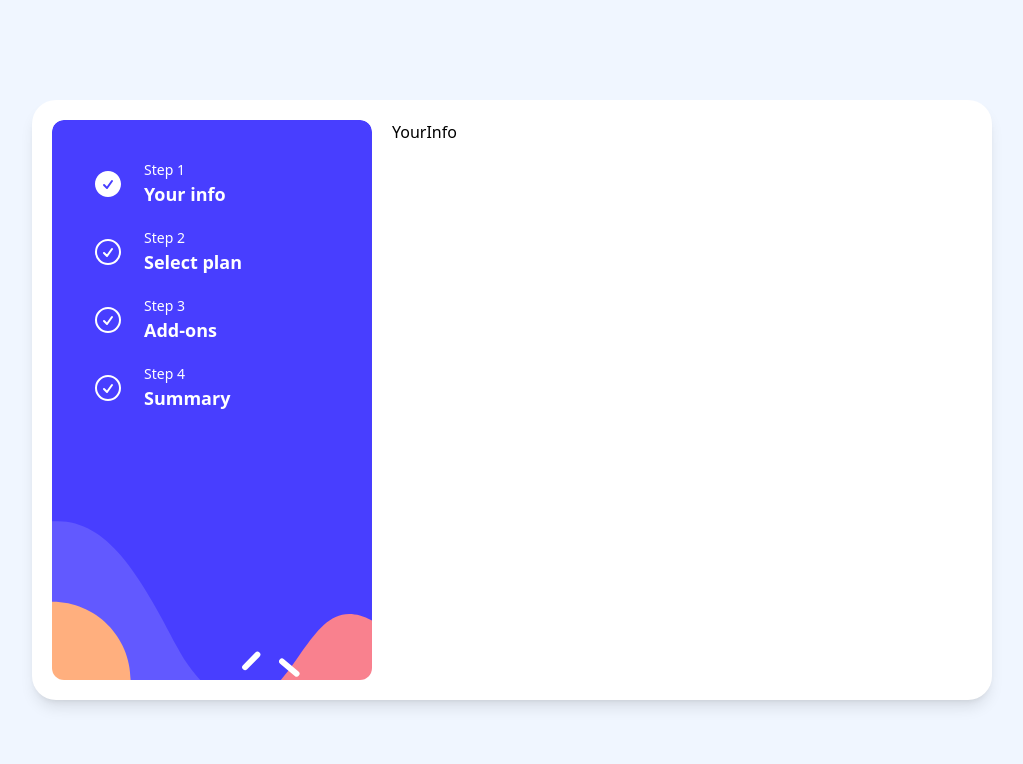
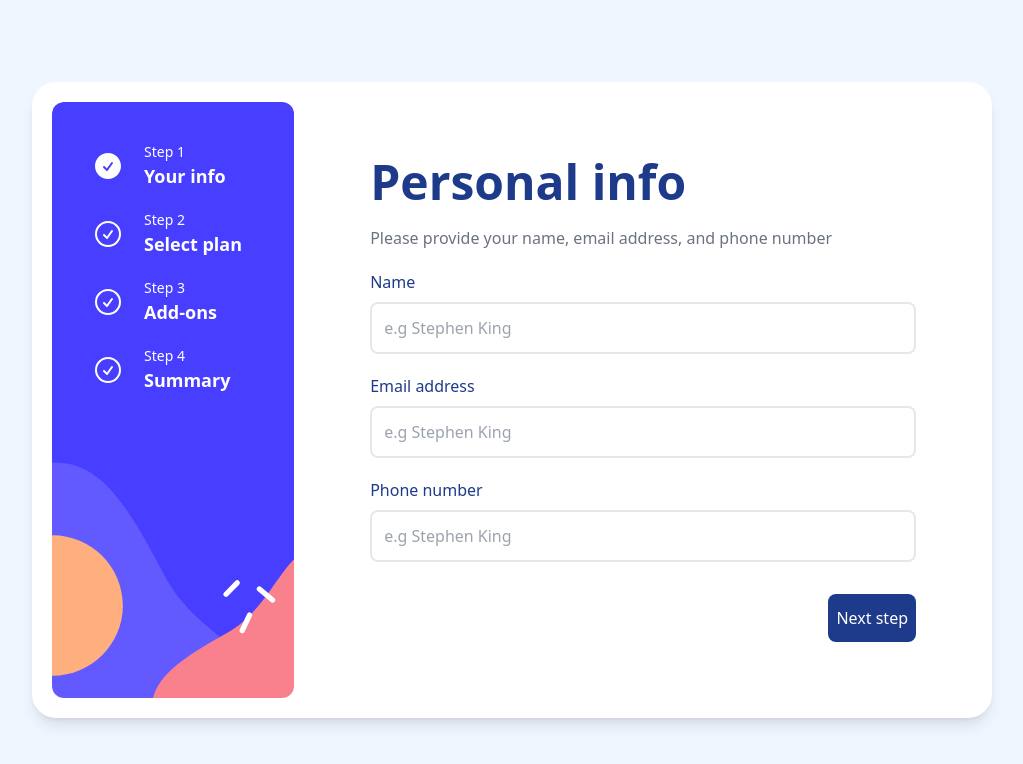
Before and after one commit to randreu28/react-practice, a React (Vite) app: page / in a window 1280 px wide. Shown: the top 764 px of the page, without its empty margins (128-1151 px from the left). Built offline with nearby package versions, Linux system fonts and the light colour scheme.

Commit message:
Creates Your info layout

```diff
--- a/src/components/Card.tsx
+++ b/src/components/Card.tsx
@@ -10,7 +10,7 @@ export default function Card({ children }: Props) {
 
   return (
     <div className="flex h-screen items-center justify-center">
-      <div className="flex-cols m-auto flex h-3/4 w-3/4 gap-5 rounded-3xl bg-white p-5 shadow-lg">
+      <div className="flex-cols m-auto flex  w-3/4 max-w-6xl gap-5 rounded-3xl bg-white p-5 shadow-lg">
         <div
           className="hidden w-80 space-y-5 rounded-xl bg-cover p-10 text-white lg:block"
           style={{ backgroundImage: "url(/bg-sidebar-desktop.svg)" }}
@@ -19,7 +19,7 @@ export default function Card({ children }: Props) {
             return <Step title={title} currentStep={number + 1} key={number} />;
           })}
         </div>
-        <div className="">{children}</div>
+        <div className="w-full space-y-5 p-5 md:p-14">{children}</div>
       </div>
     </div>
   );
--- a/src/components/steps/YourInfo.tsx
+++ b/src/components/steps/YourInfo.tsx
@@ -1,3 +1,44 @@
 export default function YourInfo() {
-  return <div>YourInfo</div>;
+  return (
+    <>
+      <h1 className="text-3xl font-bold text-blue-900 lg:text-5xl">
+        Personal info
+      </h1>
+      <p className="text-gray-500">
+        Please provide your name, email address, and phone number
+      </p>
+
+      <form className="flex flex-col space-y-2">
+        <label className="text-blue-900 ">Name</label>
+        <input
+          className="rounded-lg border-2 p-3 focus:outline-blue-900/50"
+          type="text"
+          placeholder="e.g Stephen King"
+        />
+
+        <label className="pt-3 text-blue-900">Email address</label>
+        <input
+          className="rounded-lg border-2 p-3 focus:outline-blue-900/50"
+          type="email"
+          placeholder="e.g Stephen King"
+        />
+
+        <label className="pt-3 text-blue-900">Phone number</label>
+        <input
+          className="rounded-lg border-2 p-3 focus:outline-blue-900/50"
+          type="tel"
+          placeholder="e.g Stephen King"
+        />
+
+        <br />
+
+        <button
+          className="ml-auto w-fit rounded-lg bg-blue-900 px-2 py-3 text-white focus:outline-blue-400"
+          type="submit"
+        >
+          Next step
+        </button>
+      </form>
+    </>
+  );
 }
```
